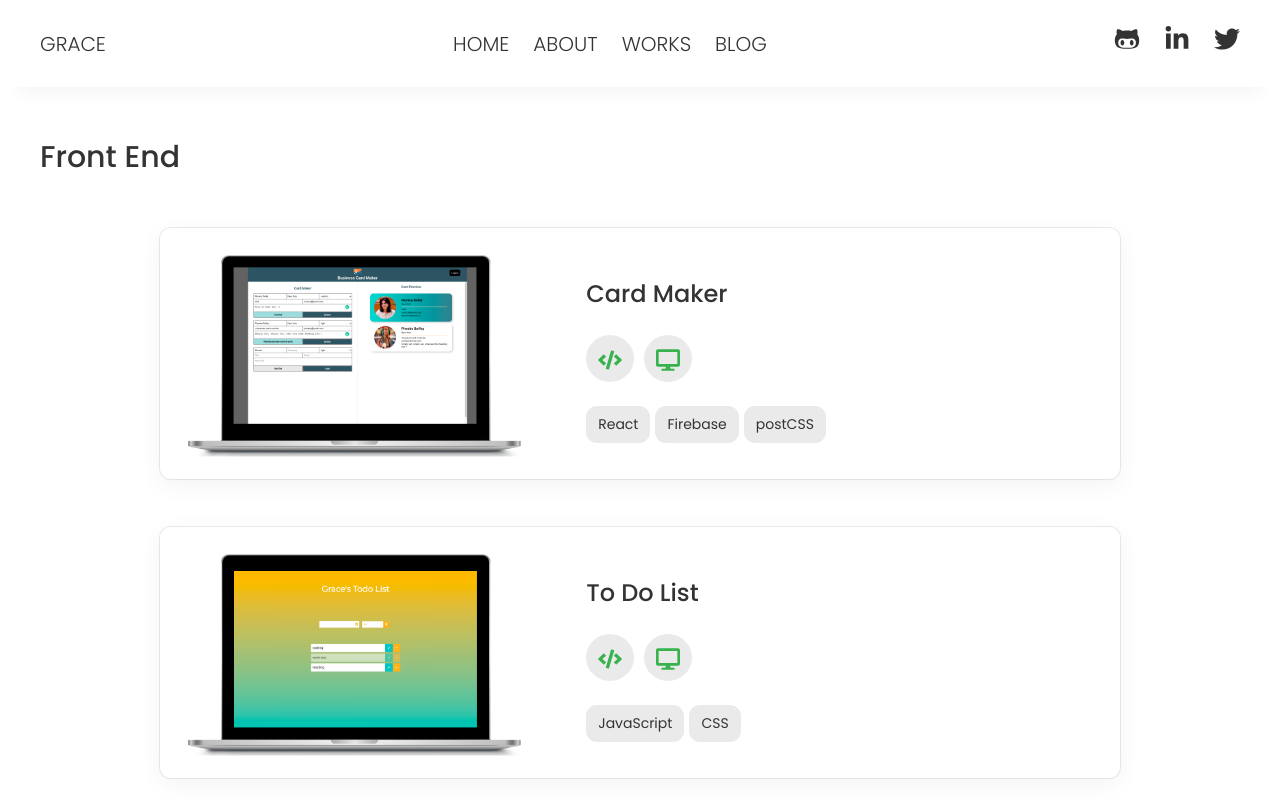
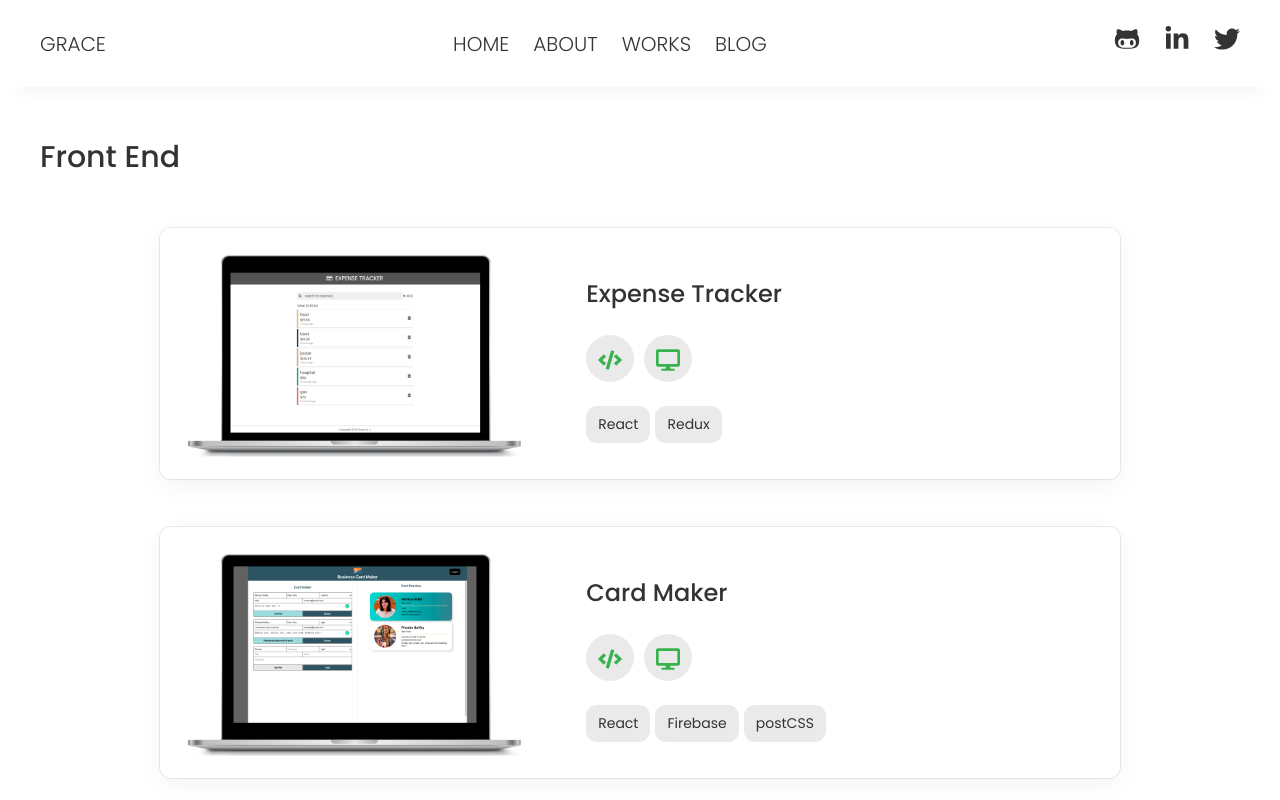
Before and after one commit to JeongHaeun3263/grace-haeun-web, a Next.js app: page /works in a window 1280 px wide. Shown: the top 800 px of the page. Built offline with nearby package versions, Linux system fonts and the light colour scheme.

Commit message:
Add Expense Tracker Project

```diff
--- a/pages/works.js
+++ b/pages/works.js
@@ -4,6 +4,14 @@ import WorkItem from '../components/WorkItem';
 
 const Work = () => {
 	const works = [
+		{
+			id: 3,
+			title: 'Expense Tracker',
+			img: 'expense_tracker',
+			tags: ['React', 'Redux'],
+			githubUrl: 'https://github.com/JeongHaeun3263/expense-tracker',
+			liveUrl: 'https://jeonghaeun3263.github.io/expense-tracker/',
+		},
 		{
 			id: 1,
 			title: 'Card Maker',
```
Also changed, not shown: public/expense_tracker.png (added).
